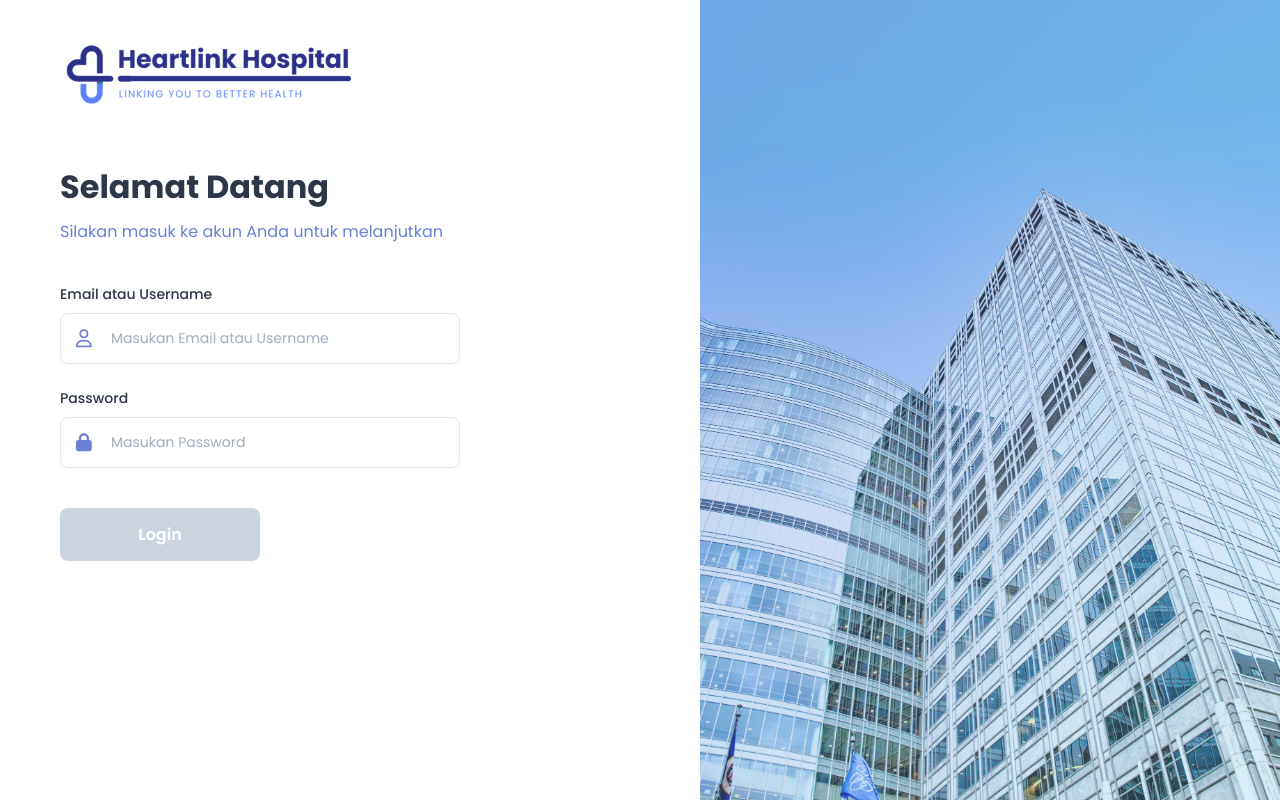
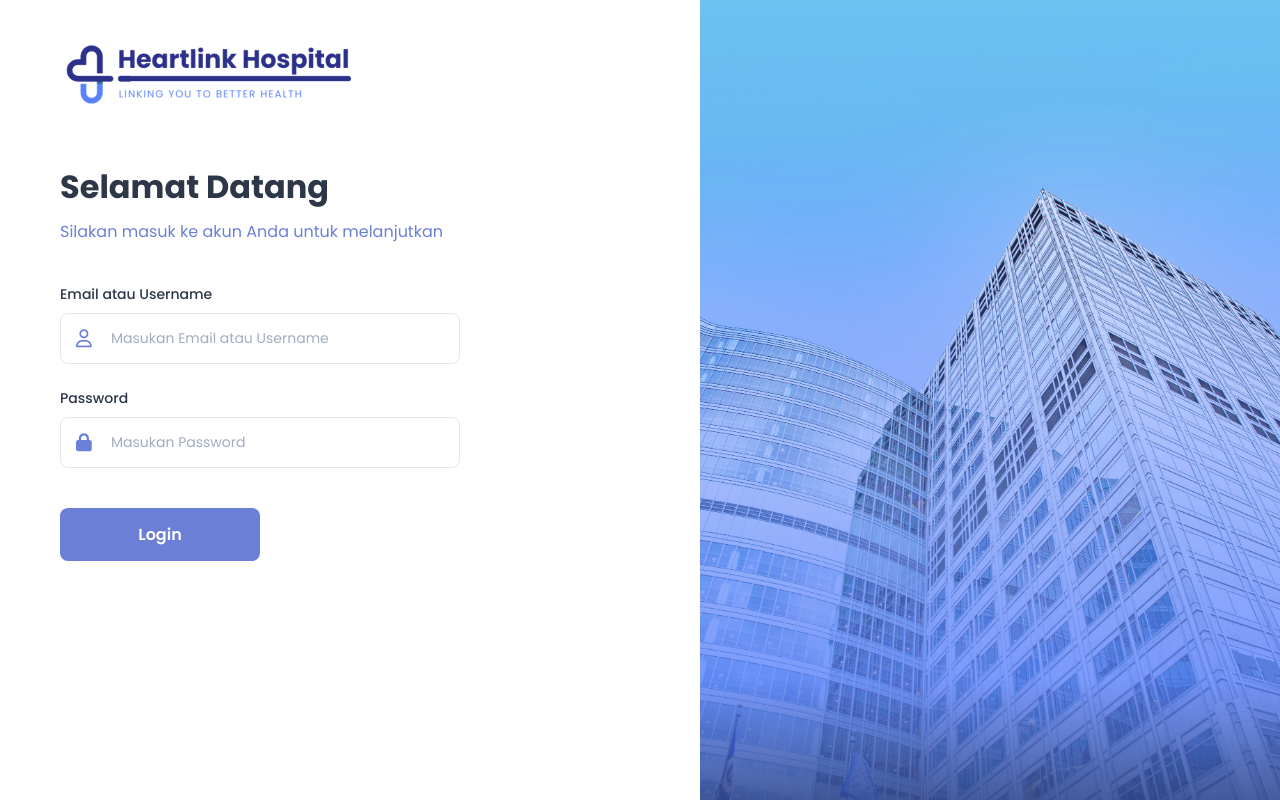
Before and after one commit to Individeveloper/projek-layanan-kesehatan, a PHP site: page /login.html in a window 1280 px wide. Run offline with PHP 8.4, Linux system fonts and the light colour scheme.

Commit message:
fixing minor ui

```diff
--- a/style/login.css
+++ b/style/login.css
@@ -124,7 +124,7 @@ body {
     width: 100%;
     max-width: 200px;
     padding: 14px 24px;
-    background-color: #CBD5E0;
+    background-color: #6B7FD7;
     color: #ffffff;
     border: none;
     border-radius: 8px;
@@ -137,7 +137,7 @@ body {
 }
 
 .login-btn:hover {
-    background-color: #6B7FD7;
+    background-color: #CBD5E0;
     transform: translateY(-2px);
 }
 
@@ -162,7 +162,7 @@ body {
     left: 0;
     right: 0;
     bottom: 0;
-    background: linear-gradient(135deg, rgba(107, 127, 215, 0.4) 0%, rgba(135, 206, 235, 0.3) 100%);
+    background: linear-gradient(to bottom, transparent 0%, transparent 0%, rgba(90, 129, 250, 0.8) 85%, rgba(53, 76, 148, 0.9) 100%);
 }
 
 /* Responsive */
```
